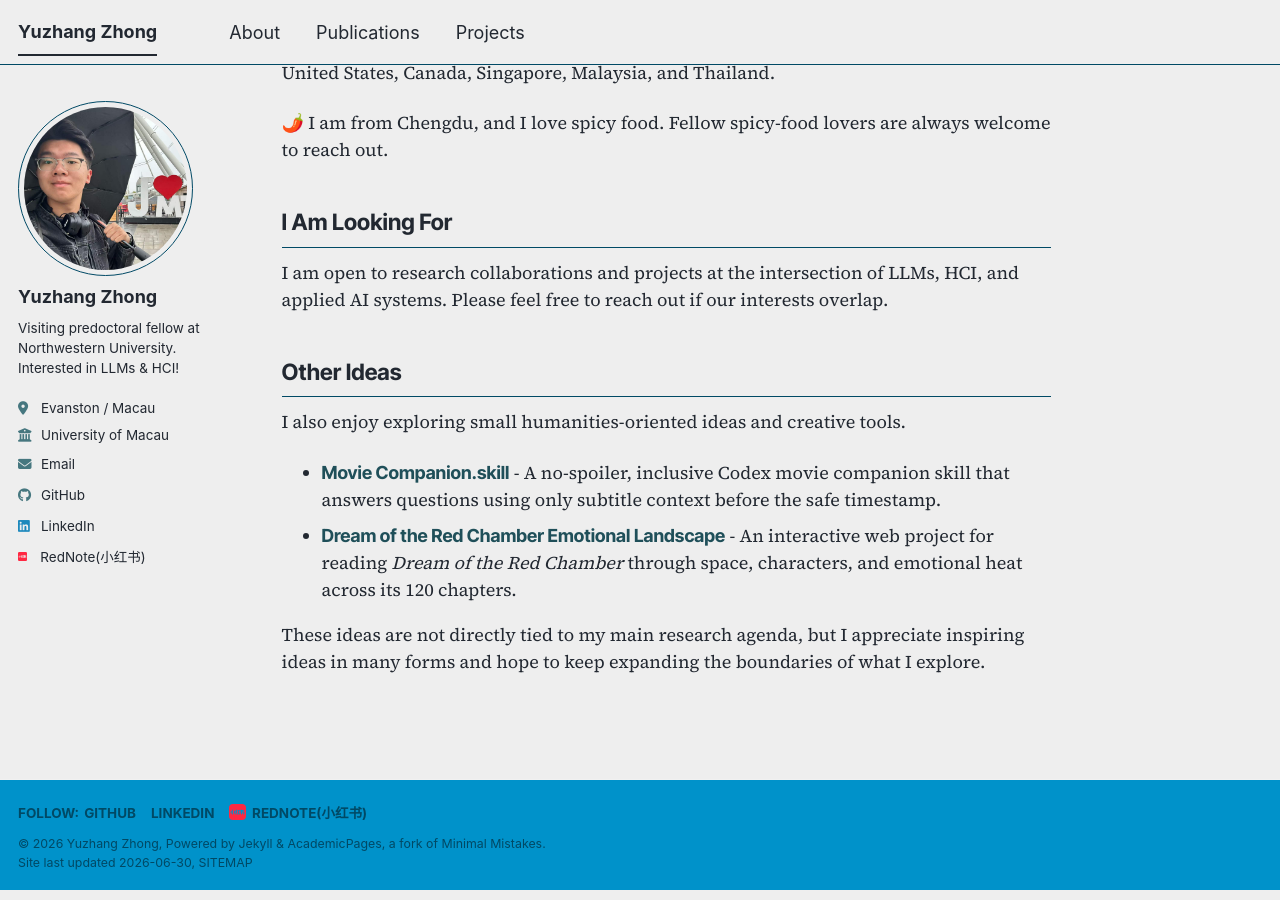
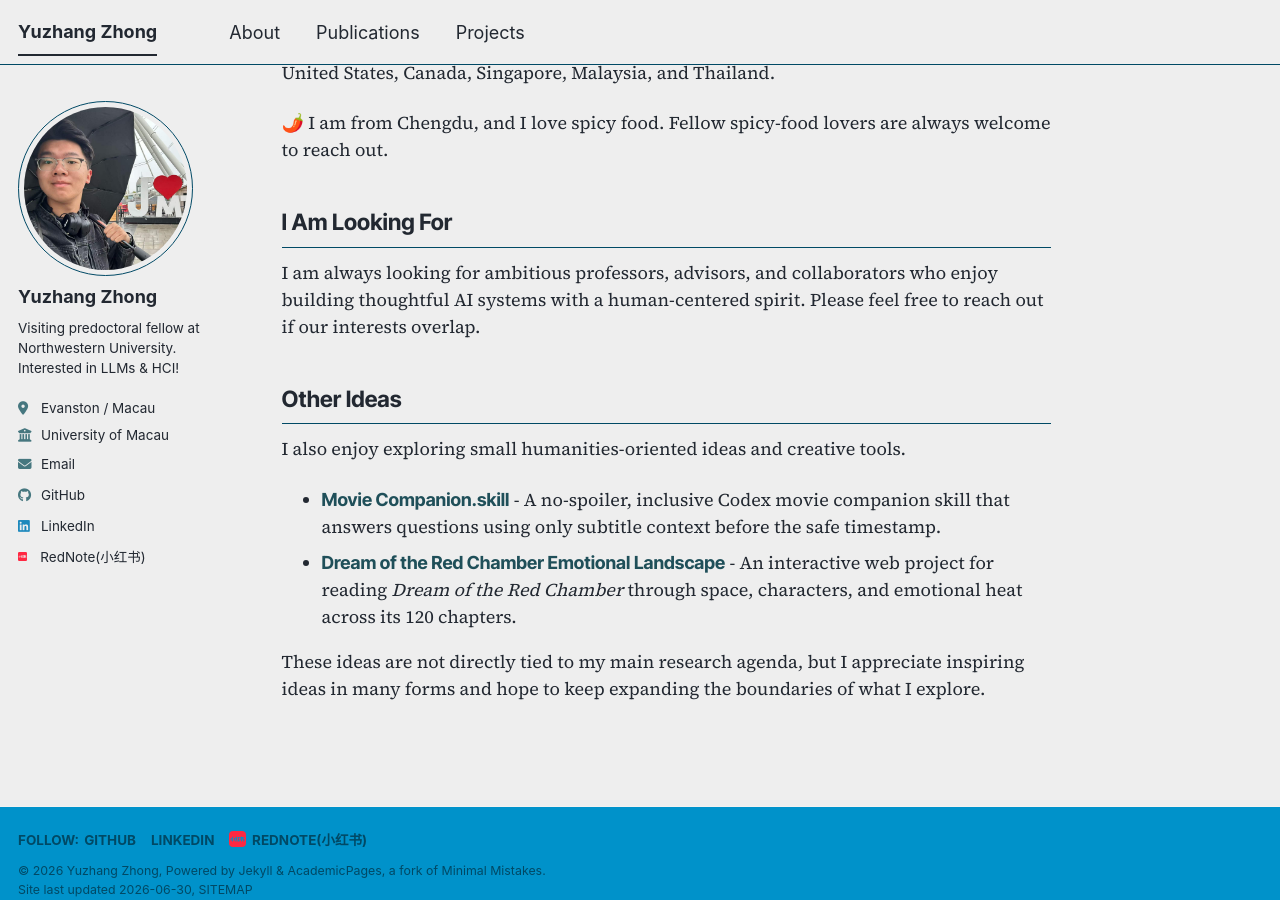
Before and after one commit to yuzhang-zhong/yuzhang-zhong.github.io, a Jekyll site: the page built from _pages/about.md, in a window 1280 px wide and 900 px high, scrolled down 1590 px. Built offline with Jekyll 4.4.1, drawn with Linux system fonts in a browser that asks for light colours; a style sheet for code colours, icons or effects is not loaded.

Commit message:
Update looking-for statement

```diff
--- a/_pages/about.md
+++ b/_pages/about.md
@@ -70,9 +70,9 @@ welcome to reach out.
 
 ## I Am Looking For
 
-I am open to research collaborations and projects at the intersection of LLMs,
-HCI, and applied AI systems. Please feel free to reach out if our interests
-overlap.
+I am always looking for ambitious professors, advisors, and collaborators who
+enjoy building thoughtful AI systems with a human-centered spirit. Please feel
+free to reach out if our interests overlap.
 
 <h2 id="other-ideas">Other Ideas</h2>
 
```
